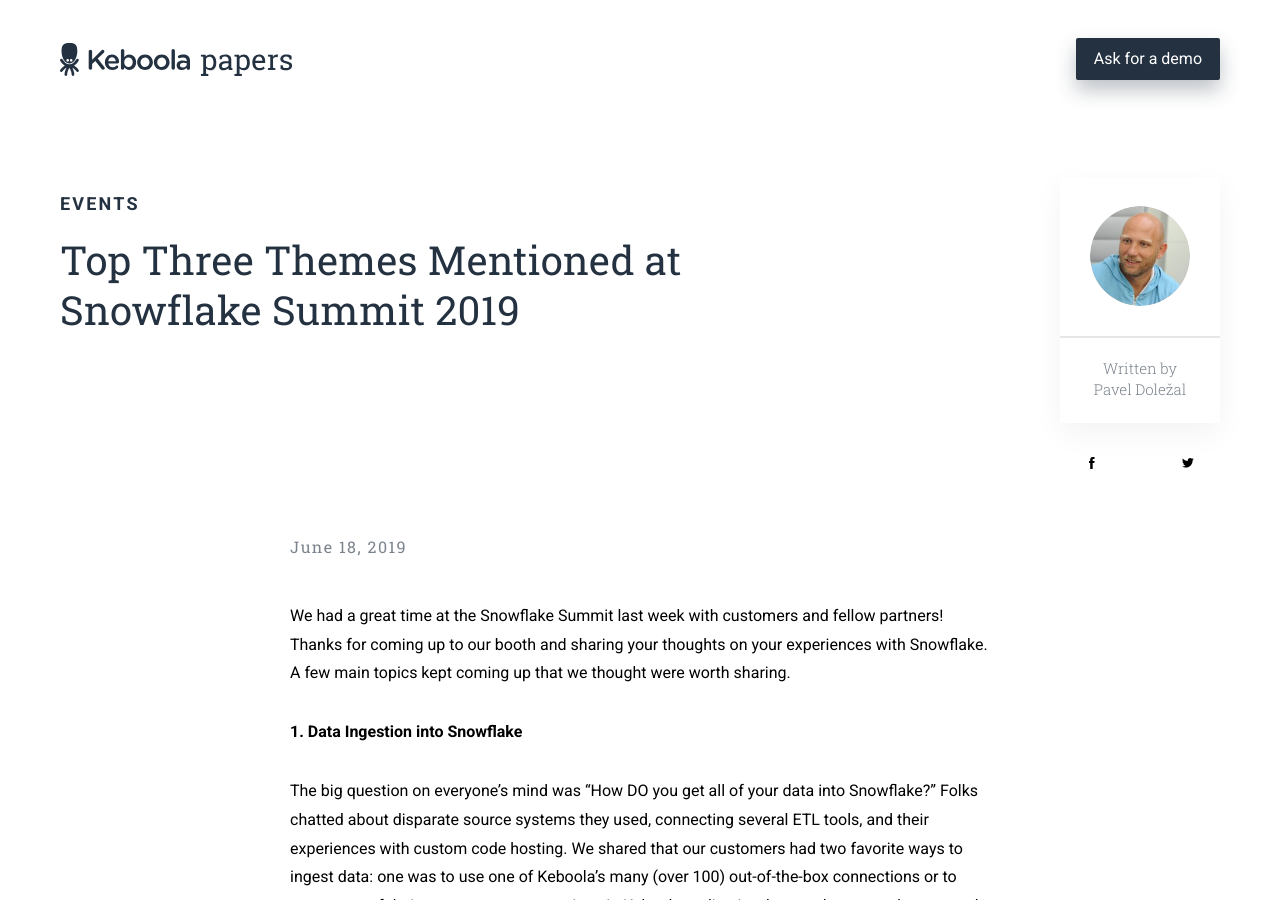
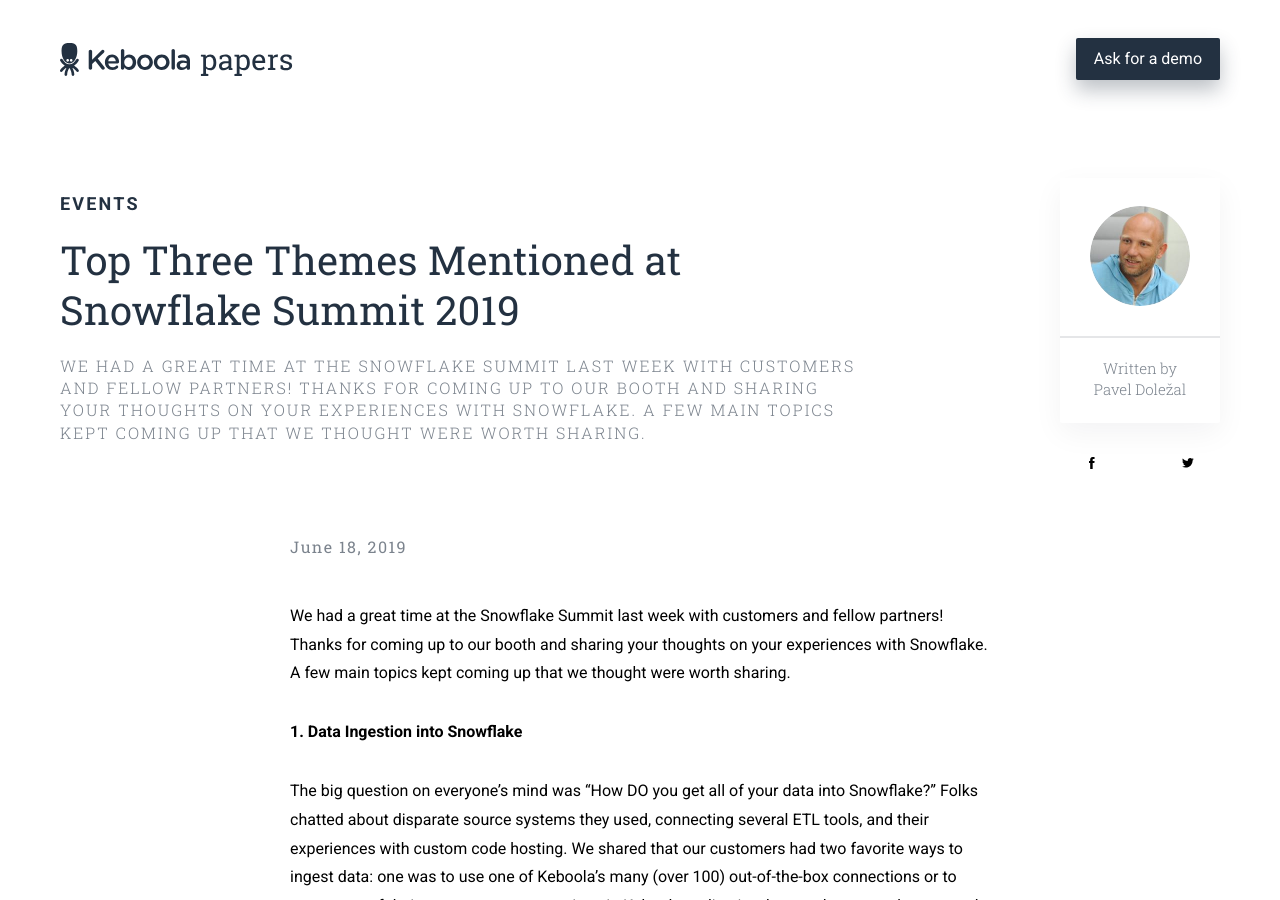
Before and after one commit to keboola/blog, a Jekyll site: the page built from _posts/2019-06-18-top-three-themes-mentioned-at-snowflake-summit-2019.md, in a window 1280 px wide and 900 px high. Built offline with Jekyll 4.4.1, drawn with Linux system fonts in a browser that asks for light colours; nearby versions of some CDN libraries.

Commit message:
Update from Forestry.io Sarah Henderson updated _posts/2019-06-18-top-three-themes-mentioned-at-snowflake-summit-2019.md

```diff
--- a/_posts/2019-06-18-top-three-themes-mentioned-at-snowflake-summit-2019.md
+++ b/_posts/2019-06-18-top-three-themes-mentioned-at-snowflake-summit-2019.md
@@ -2,7 +2,9 @@
 layout: post
 categories: events
 title: Top Three Themes Mentioned at Snowflake Summit 2019
-perex: ''
+perex: We had a great time at the Snowflake Summit last week with customers and fellow
+  partners! Thanks for coming up to our booth and sharing your thoughts on your experiences
+  with Snowflake. A few main topics kept coming up that we thought were worth sharing.
 date: 2019-06-18 07:00:00 +0000
 user: pavel-dolezal
 coverphoto: ''
```
